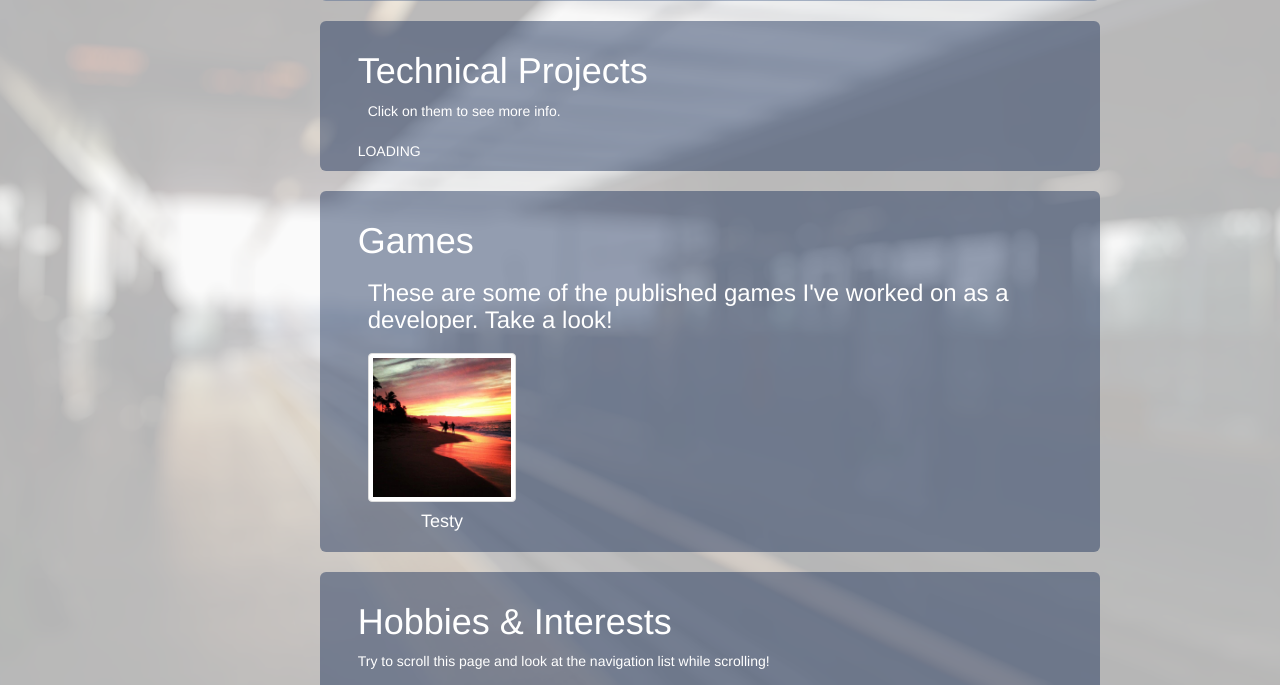
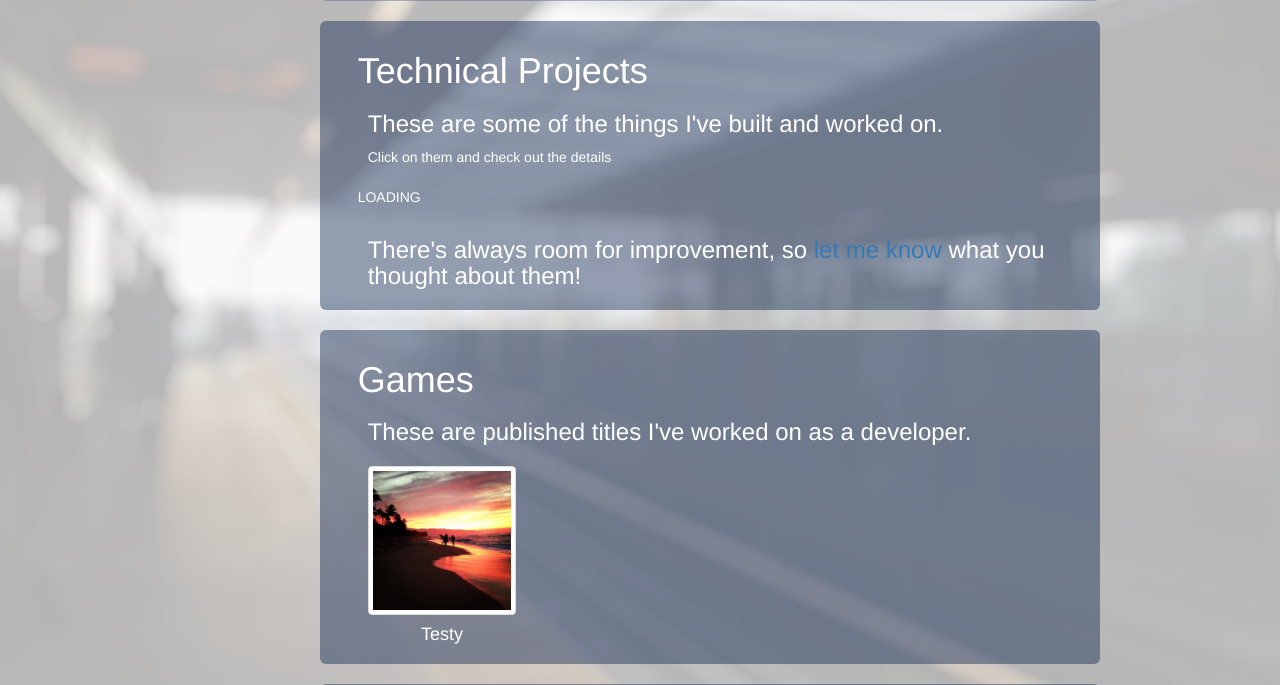
Before and after one commit to foxtrotzulu94/DjangoSite, a Django app: template personal_site/templates/testy.html in a window 1280 px wide. Shown: the part 1706-2391 px from the top of the page. Run offline with Django 3.2, Linux system fonts and the light colour scheme; the template is opened without the code that fills it, so the values that code supplies are empty; some libraries are stand-ins or nearby versions.

Commit message:
Small changes to view and example items
The site is really starting to come together!

```diff
--- a/personal_site/templates/testy.html
+++ b/personal_site/templates/testy.html
@@ -227,10 +227,15 @@
             <div id="section3" class="row central-content img-rounded">
                 <h1>Technical Projects</h1>
                 <div class="info-element">
-                    <p>Click on them to see more info. </p>
+                    <h3>These are some of the things I've built and worked on.</h3>
+                    <p>Click on them and check out the details</p>
                 </div>
                 <div class="row col-sm-12" id="project_div" style="float: none;">
                     <div id="loading"><p>LOADING</p></div> {# TODO: loading .gif here #}
+                </div>
+
+                <div class="info-element">
+                    <h3>There's always room for improvement, so <a href="#section6">let me know</a> what you thought about them!</h3>
                 </div>
             </div>
 
@@ -239,7 +244,7 @@
 				<div>
 					<h1>Games</h1>
 					<div class="info-element">
-						<h3>These are some of the published games I've worked on as a developer. Take a look!</h3>
+						<h3>These are published titles I've worked on as a developer.</h3>
 					</div>
 
 					<div class="row col-sm-12" id="games_div" style="float: none;">
```
Also changed, not shown: db.sqlite3.
